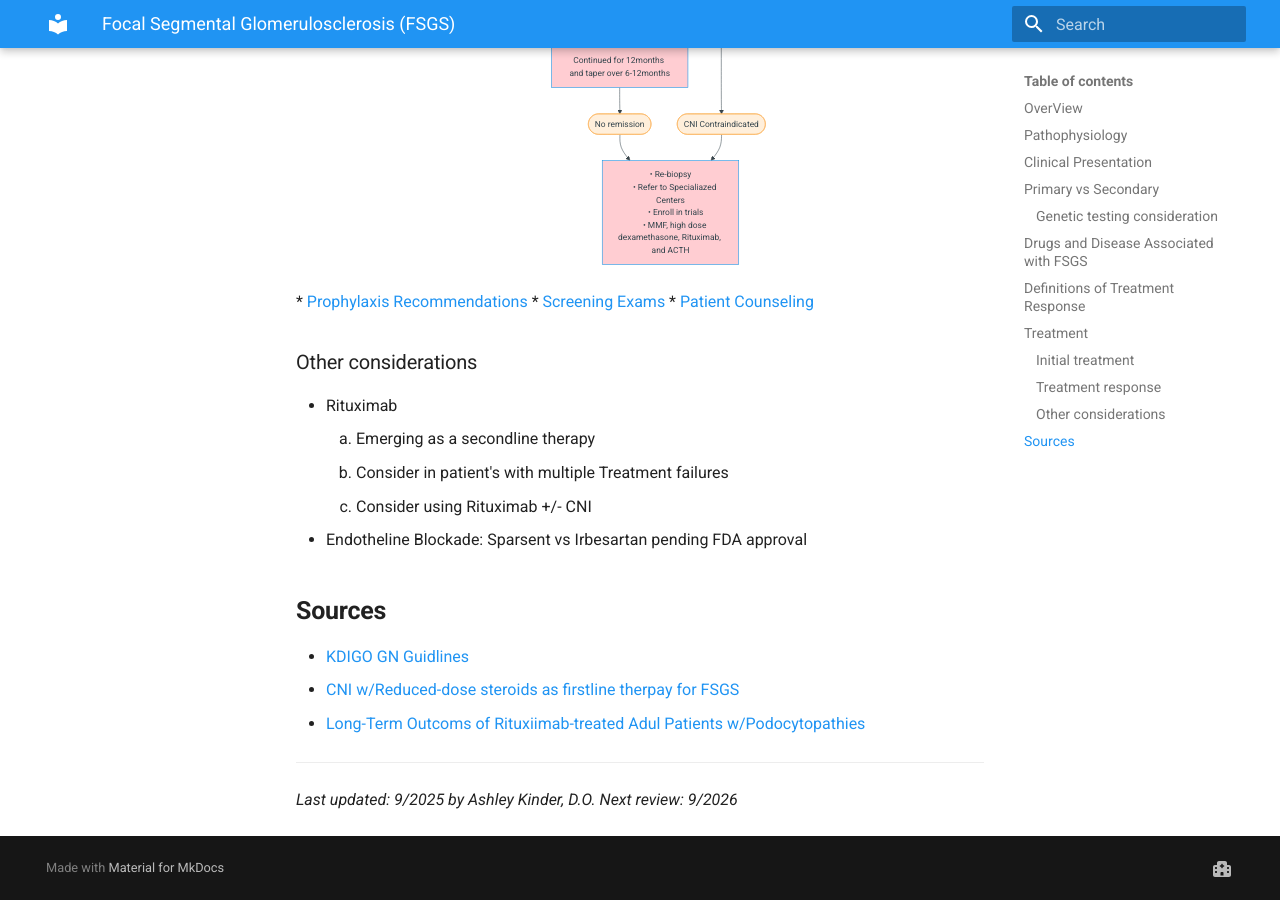
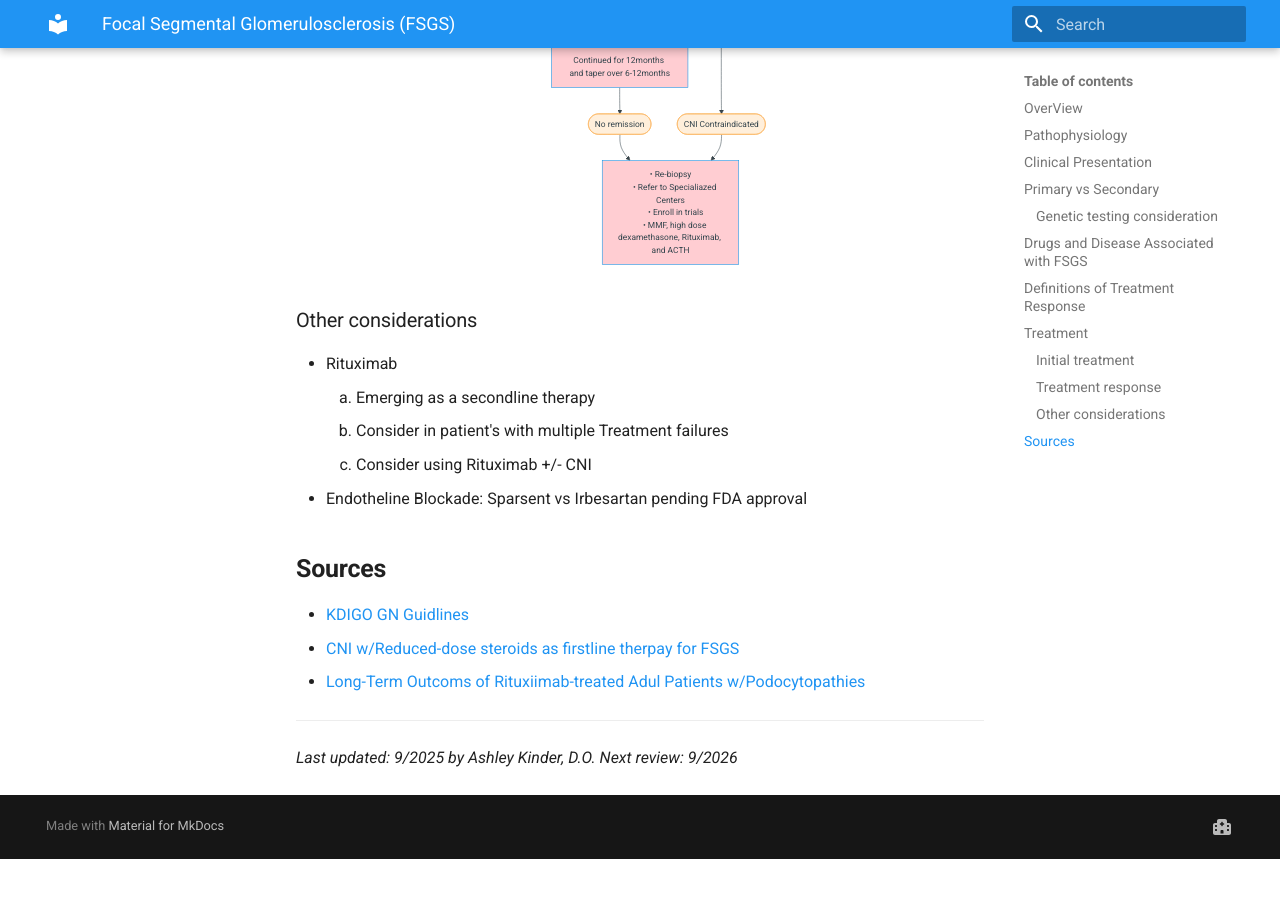
Before and after one commit to TTUNEPH2025/GN, an MkDocs documentation site: the page built from docs/FSGS.md, in a window 1280 px wide and 900 px high, scrolled down 5506 px. Built offline with MkDocs 1.6.1 and Material for MkDocs 9.7.7, drawn with Linux system fonts in a browser that asks for light colours; after the commit the page ends 6365 px from its top, so only the background shows below that.

Commit message:
Update FSGS.md

````diff
--- a/docs/FSGS.md
+++ b/docs/FSGS.md
@@ -187,9 +187,6 @@ flowchart TD
     style n20 fill:#FFCDD2
     style n30 fill:#FFCDD2
 ```
-* [Prophylaxis Recommendations](Prophylaxis.md)
-* [Screening Exams](Screening.md)
-* [Patient Counseling](Counseling.md)
 ### Other considerations
   * Rituximab
      1. Emerging as a secondline therapy
````
